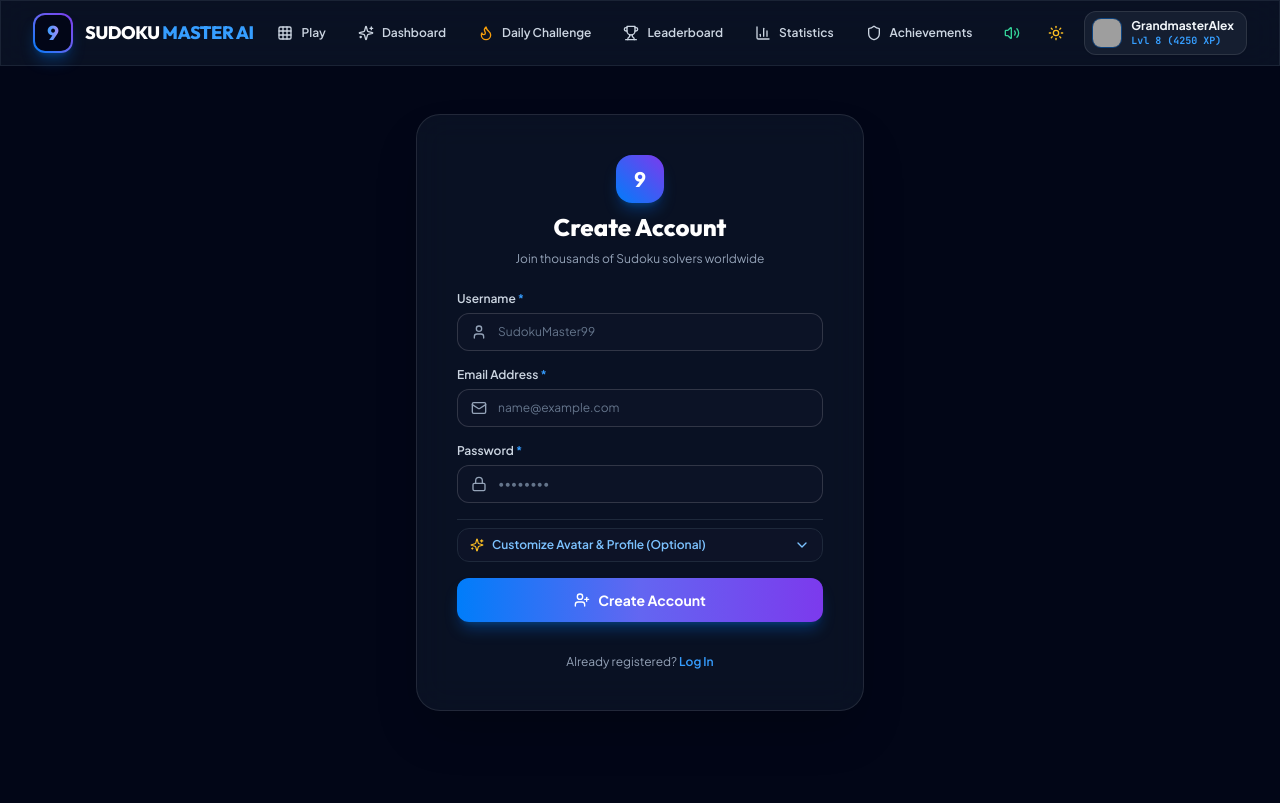
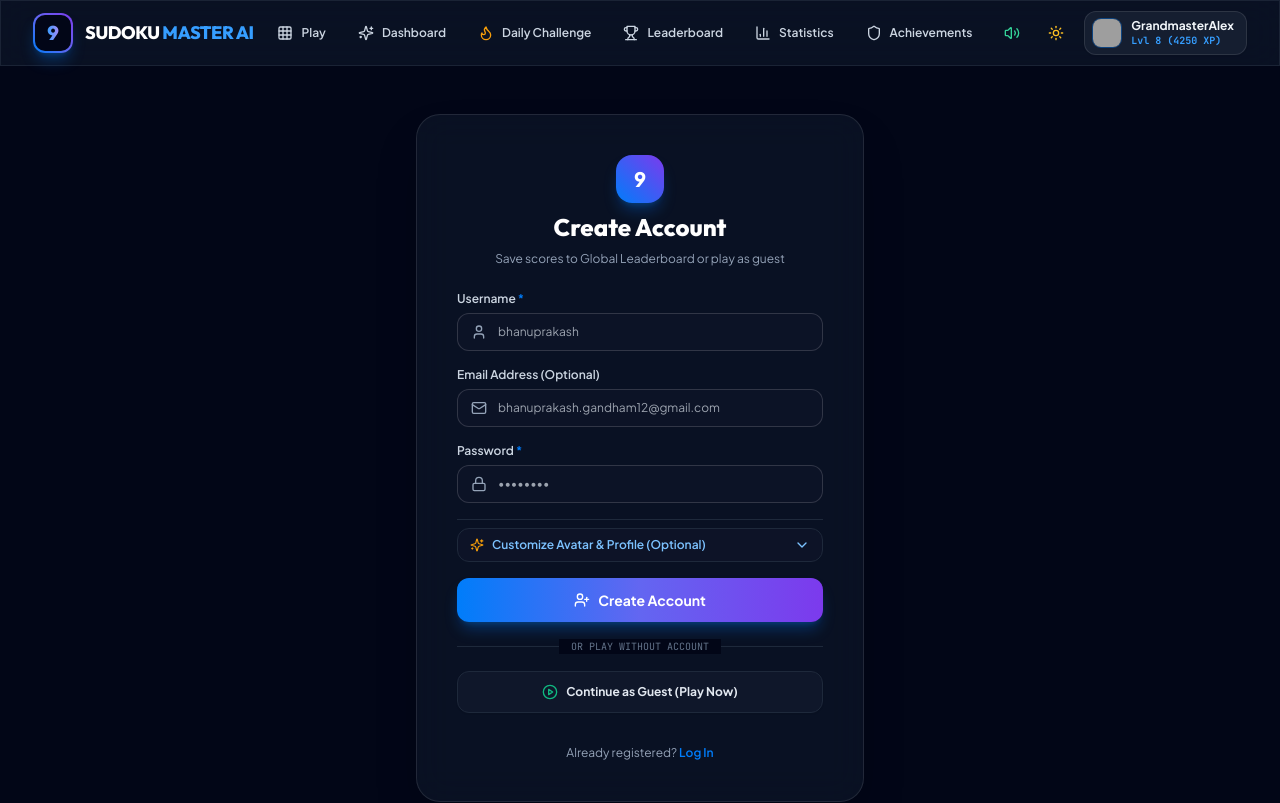
Before and after one commit to klu2300033213/sudokuMaster, a React (Vite) app in the folder frontend/: page /register in a window 1280 px wide. Shown: the top 803 px of the page. Built offline with nearby package versions, Linux system fonts and the light colour scheme; grey boxes are pictures that could not be loaded.

Commit message:
Add Continue as Guest (Play Now) option to Login and Register pages

```diff
--- a/frontend/src/pages/LoginPage.tsx
+++ b/frontend/src/pages/LoginPage.tsx
@@ -1,7 +1,7 @@
 import React, { useState } from 'react';
 import { Link, useNavigate } from 'react-router-dom';
 import { motion } from 'framer-motion';
-import { Mail, Lock, LogIn, Chrome, CheckSquare, Square, AlertCircle } from 'lucide-react';
+import { Mail, Lock, LogIn, CheckSquare, Square, AlertCircle, PlayCircle } from 'lucide-react';
 import { useAuthStore } from '../store/useAuthStore';
 import { ApiService } from '../services/api';
 import { soundManager } from '../utils/audio';
@@ -50,7 +50,7 @@ export const LoginPage: React.FC = () => {
             9
           </div>
           <h2 className="font-display font-black text-2xl text-slate-900 dark:text-white">Welcome Back</h2>
-          <p className="text-xs text-slate-600 dark:text-slate-400">Log in to resume your Sudoku games & track stats</p>
+          <p className="text-xs text-slate-600 dark:text-slate-400">Log in to sync your stats or play immediately as guest</p>
         </div>
 
         {error && (
@@ -122,6 +122,27 @@ export const LoginPage: React.FC = () => {
           </button>
         </form>
 
+        {/* Divider */}
+        <div className="relative flex items-center justify-center my-4">
+          <div className="border-t border-slate-300 dark:border-slate-800 w-full" />
+          <span className="bg-slate-50 dark:bg-slate-950 px-3 text-[10px] font-mono text-slate-500 uppercase absolute">
+            OR PLAY WITHOUT ACCOUNT
+          </span>
+        </div>
+
+        {/* Play as Guest Button */}
+        <button
+          type="button"
+          onClick={() => {
+            soundManager.playClick();
+            navigate('/play');
+          }}
+          className="w-full py-3 px-4 rounded-xl bg-slate-100 dark:bg-slate-900 hover:bg-slate-200 dark:hover:bg-slate-800 text-slate-800 dark:text-slate-200 text-xs font-bold flex items-center justify-center space-x-2 border border-slate-300 dark:border-slate-800 shadow-sm transition-all"
+        >
+          <PlayCircle className="w-4 h-4 text-emerald-500" />
+          <span>Continue as Guest (Play Now)</span>
+        </button>
+
         {/* Footer link */}
         <p className="text-center text-xs text-slate-600 dark:text-slate-400 pt-2">
           Don't have an account?{' '}
--- a/frontend/src/pages/RegisterPage.tsx
+++ b/frontend/src/pages/RegisterPage.tsx
@@ -1,7 +1,7 @@
 import React, { useState, useRef } from 'react';
 import { Link, useNavigate } from 'react-router-dom';
 import { motion, AnimatePresence } from 'framer-motion';
-import { Mail, Lock, User as UserIcon, UserPlus, AlertCircle, ChevronDown, ChevronUp, Globe, Sparkles, Check, Upload, Image, Link as LinkIcon } from 'lucide-react';
+import { Mail, Lock, User as UserIcon, UserPlus, AlertCircle, ChevronDown, ChevronUp, Globe, Sparkles, Check, Upload, Link as LinkIcon, PlayCircle } from 'lucide-react';
 import { useAuthStore } from '../store/useAuthStore';
 import { ApiService } from '../services/api';
 import { soundManager } from '../utils/audio';
@@ -42,7 +42,7 @@ export const RegisterPage: React.FC = () => {
   const [showOptionalProfile, setShowOptionalProfile] = useState(false);
   const [selectedAvatar, setSelectedAvatar] = useState(TOY_AVATARS[0].url);
   const [customAvatarUrl, setCustomAvatarUrl] = useState('');
-  const [country, setCountry] = useState('US');
+  const [country, setCountry] = useState('IN');
   const [bio, setBio] = useState('');
 
   const [loading, setLoading] = useState(false);
@@ -66,8 +66,8 @@ export const RegisterPage: React.FC = () => {
 
   const handleSubmit = async (e: React.FormEvent) => {
     e.preventDefault();
-    if (!username || !email || !password) {
-      setError('Please fill in all required fields.');
+    if (!username.trim() || !password.trim()) {
+      setError('Please enter a username and password.');
       return;
     }
     setError('');
@@ -77,15 +77,15 @@ export const RegisterPage: React.FC = () => {
     const finalAvatar = customAvatarUrl.trim() || selectedAvatar;
 
     try {
-      const res = await ApiService.register(email, username, password, {
+      const res = await ApiService.register(email.trim(), username.trim(), password, {
         avatarUrl: finalAvatar,
         country,
         bio,
       });
-      register(email, username, res.token, res.user);
+      register(email.trim(), username.trim(), res.token, res.user);
       navigate('/dashboard');
-    } catch (err) {
-      setError('Registration failed. Please try again.');
+    } catch (err: any) {
+      setError(err.message || 'Registration failed. Please try again.');
     } finally {
       setLoading(false);
     }
@@ -103,22 +103,22 @@ export const RegisterPage: React.FC = () => {
           <div className="w-12 h-12 rounded-2xl bg-gradient-to-tr from-brand-500 to-violet-600 mx-auto flex items-center justify-center font-black text-xl text-white shadow-lg shadow-brand-500/30">
             9
           </div>
-          <h2 className="font-display font-black text-2xl text-white">Create Account</h2>
-          <p className="text-xs text-slate-400">Join thousands of Sudoku solvers worldwide</p>
+          <h2 className="font-display font-black text-2xl text-slate-900 dark:text-white">Create Account</h2>
+          <p className="text-xs text-slate-600 dark:text-slate-400">Save scores to Global Leaderboard or play as guest</p>
         </div>
 
         {error && (
-          <div className="p-3 rounded-xl bg-rose-500/20 border border-rose-500/30 text-rose-300 text-xs flex items-center space-x-2">
-            <AlertCircle className="w-4 h-4 flex-shrink-0" />
-            <span>{error}</span>
+          <div className="p-3.5 rounded-xl bg-rose-500/20 border border-rose-500/40 text-rose-700 dark:text-rose-300 text-xs flex items-center space-x-2.5">
+            <AlertCircle className="w-4 h-4 flex-shrink-0 text-rose-500" />
+            <span className="font-semibold">{error}</span>
           </div>
         )}
 
         <form onSubmit={handleSubmit} className="space-y-4">
           {/* Username */}
           <div>
-            <label className="text-xs font-semibold text-slate-300 block mb-1.5">
-              Username <span className="text-brand-400">*</span>
+            <label className="text-xs font-semibold text-slate-700 dark:text-slate-300 block mb-1.5">
+              Username <span className="text-brand-500">*</span>
             </label>
             <div className="relative">
               <UserIcon className="w-4 h-4 text-slate-400 absolute left-3.5 top-1/2 -translate-y-1/2" />
@@ -127,34 +127,33 @@ export const RegisterPage: React.FC = () => {
                 required
                 value={username}
                 onChange={(e) => setUsername(e.target.value)}
-                className="w-full glass-input pl-10 pr-4 py-2.5 rounded-xl text-xs text-white placeholder-slate-500 focus:outline-none focus:ring-2 focus:ring-brand-500"
-                placeholder="SudokuMaster99"
+                className="w-full glass-input pl-10 pr-4 py-2.5 rounded-xl text-xs focus:outline-none focus:ring-2 focus:ring-brand-500"
+                placeholder="bhanuprakash"
               />
             </div>
           </div>
 
           {/* Email */}
           <div>
-            <label className="text-xs font-semibold text-slate-300 block mb-1.5">
-              Email Address <span className="text-brand-400">*</span>
+            <label className="text-xs font-semibold text-slate-700 dark:text-slate-300 block mb-1.5">
+              Email Address (Optional)
             </label>
             <div className="relative">
               <Mail className="w-4 h-4 text-slate-400 absolute left-3.5 top-1/2 -translate-y-1/2" />
               <input
                 type="email"
-                required
                 value={email}
                 onChange={(e) => setEmail(e.target.value)}
-                className="w-full glass-input pl-10 pr-4 py-2.5 rounded-xl text-xs text-white placeholder-slate-500 focus:outline-none focus:ring-2 focus:ring-brand-500"
-                placeholder="name@example.com"
+                className="w-full glass-input pl-10 pr-4 py-2.5 rounded-xl text-xs focus:outline-none focus:ring-2 focus:ring-brand-500"
+                placeholder="bhanuprakash.gandham12@gmail.com"
               />
             </div>
           </div>
 
           {/* Password */}
           <div>
-            <label className="text-xs font-semibold text-slate-300 block mb-1.5">
-              Password <span className="text-brand-400">*</span>
+            <label className="text-xs font-semibold text-slate-700 dark:text-slate-300 block mb-1.5">
+              Password <span className="text-brand-500">*</span>
             </label>
             <div className="relative">
               <Lock className="w-4 h-4 text-slate-400 absolute left-3.5 top-1/2 -translate-y-1/2" />
@@ -163,24 +162,24 @@ export const RegisterPage: React.FC = () => {
                 required
                 value={password}
                 onChange={(e) => setPassword(e.target.value)}
-                className="w-full glass-input pl-10 pr-4 py-2.5 rounded-xl text-xs text-white placeholder-slate-500 focus:outline-none focus:ring-2 focus:ring-brand-500"
+                className="w-full glass-input pl-10 pr-4 py-2.5 rounded-xl text-xs focus:outline-none focus:ring-2 focus:ring-brand-500"
                 placeholder="••••••••"
               />
             </div>
           </div>
 
           {/* OPTIONAL PROFILE DETAILS TOGGLE */}
-          <div className="pt-2 border-t border-slate-800">
+          <div className="pt-2 border-t border-slate-300 dark:border-slate-800">
             <button
               type="button"
               onClick={() => {
                 soundManager.playClick();
                 setShowOptionalProfile(!showOptionalProfile);
               }}
-              className="w-full py-2 px-3 rounded-xl bg-slate-900/60 hover:bg-slate-800 text-xs font-semibold text-brand-300 border border-slate-800 flex items-center justify-between transition-colors"
+              className="w-full py-2 px-3 rounded-xl bg-slate-100 dark:bg-slate-900/60 hover:bg-slate-200 dark:hover:bg-slate-800 text-xs font-semibold text-brand-600 dark:text-brand-300 border border-slate-300 dark:border-slate-800 flex items-center justify-between transition-colors"
             >
               <span className="flex items-center space-x-2">
-                <Sparkles className="w-3.5 h-3.5 text-amber-400" />
+                <Sparkles className="w-3.5 h-3.5 text-amber-500" />
                 <span>Customize Avatar & Profile (Optional)</span>
               </span>
               {showOptionalProfile ? <ChevronUp className="w-4 h-4" /> : <ChevronDown className="w-4 h-4" />}
@@ -197,13 +196,13 @@ export const RegisterPage: React.FC = () => {
                   {/* Avatar Picker & Device Upload */}
                   <div>
                     <div className="flex items-center justify-between mb-2">
-                      <label className="text-[11px] font-semibold text-slate-400 block">
+                      <label className="text-[11px] font-semibold text-slate-600 dark:text-slate-400 block">
                         Choose Avatar or Upload Image
                       </label>
                       <button
                         type="button"
                         onClick={() => fileInputRef.current?.click()}
-                        className="text-[10px] font-bold text-brand-400 hover:text-brand-300 flex items-center space-x-1 bg-brand-500/10 px-2 py-1 rounded-lg border border-brand-500/30"
+                        className="text-[10px] font-bold text-brand-600 dark:text-brand-400 hover:text-brand-500 flex items-center space-x-1 bg-brand-500/10 px-2 py-1 rounded-lg border border-brand-500/30"
                       >
                         <Upload className="w-3 h-3" />
                         <span>Upload from Laptop/Mobile</span>
@@ -229,8 +228,8 @@ export const RegisterPage: React.FC = () => {
                           }}
                           className={`relative cursor-pointer rounded-xl overflow-hidden aspect-square border-2 transition-all ${
                             selectedAvatar === av.url && !customAvatarUrl
-                              ? 'border-brand-400 ring-2 ring-brand-500/40 scale-105'
-                              : 'border-slate-800 hover:border-slate-600'
+                              ? 'border-brand-500 ring-2 ring-brand-500/40 scale-105'
+                              : 'border-slate-300 dark:border-slate-800 hover:border-slate-500'
                           }`}
                         >
                           <img src={av.url} alt={av.name} className="w-full h-full object-cover" />
@@ -256,7 +255,7 @@ export const RegisterPage: React.FC = () => {
                           setCustomAvatarUrl(e.target.value);
                           if (e.target.value) setSelectedAvatar(e.target.value);
                         }}
-                        className="w-full glass-input pl-9 pr-3 py-1.5 rounded-xl text-[11px] text-white placeholder-slate-500 focus:outline-none focus:ring-1 focus:ring-brand-500"
+                        className="w-full glass-input pl-9 pr-3 py-1.5 rounded-xl text-[11px] placeholder-slate-500 focus:outline-none focus:ring-1 focus:ring-brand-500"
                         placeholder="Or paste any avatar Image URL..."
                       />
                     </div>
@@ -264,7 +263,7 @@ export const RegisterPage: React.FC = () => {
 
                   {/* Country Selector */}
                   <div>
-                    <label className="text-[11px] font-semibold text-slate-400 block mb-1.5">
+                    <label className="text-[11px] font-semibold text-slate-600 dark:text-slate-400 block mb-1.5">
                       Country / Region (Optional)
                     </label>
                     <div className="relative">
@@ -272,10 +271,10 @@ export const RegisterPage: React.FC = () => {
                       <select
                         value={country}
                         onChange={(e) => setCountry(e.target.value)}
-                        className="w-full glass-input pl-10 pr-4 py-2.5 rounded-xl text-xs text-white focus:outline-none focus:ring-2 focus:ring-brand-500 bg-slate-900"
+                        className="w-full glass-input pl-10 pr-4 py-2.5 rounded-xl text-xs focus:outline-none focus:ring-2 focus:ring-brand-500 bg-white dark:bg-slate-900"
                       >
                         {COUNTRIES.map((c) => (
-                          <option key={c.code} value={c.code} className="bg-slate-950 text-slate-100">
+                          <option key={c.code} value={c.code} className="bg-white dark:bg-slate-950 text-slate-900 dark:text-slate-100">
                             {c.name} ({c.code})
                           </option>
                         ))}
@@ -285,14 +284,14 @@ export const RegisterPage: React.FC = () => {
 
                   {/* Bio */}
                   <div>
-                    <label className="text-[11px] font-semibold text-slate-400 block mb-1.5">
+                    <label className="text-[11px] font-semibold text-slate-600 dark:text-slate-400 block mb-1.5">
                       Short Bio (Optional)
                     </label>
                     <textarea
                       value={bio}
                       onChange={(e) => setBio(e.target.value)}
                       rows={2}
-                      className="w-full glass-input p-3 rounded-xl text-xs text-white placeholder-slate-500 focus:outline-none focus:ring-2 focus:ring-brand-500 resize-none"
+                      className="w-full glass-input p-3 rounded-xl text-xs placeholder-slate-500 focus:outline-none focus:ring-2 focus:ring-brand-500 resize-none"
                       placeholder="Share your Sudoku goals or solving style..."
                     />
                   </div>
@@ -312,10 +311,31 @@ export const RegisterPage: React.FC = () => {
           </button>
         </form>
 
+        {/* Divider */}
+        <div className="relative flex items-center justify-center my-4">
+          <div className="border-t border-slate-300 dark:border-slate-800 w-full" />
+          <span className="bg-slate-50 dark:bg-slate-950 px-3 text-[10px] font-mono text-slate-500 uppercase absolute">
+            OR PLAY WITHOUT ACCOUNT
+          </span>
+        </div>
+
+        {/* Play as Guest Button */}
+        <button
+          type="button"
+          onClick={() => {
+            soundManager.playClick();
+            navigate('/play');
+          }}
+          className="w-full py-3 px-4 rounded-xl bg-slate-100 dark:bg-slate-900 hover:bg-slate-200 dark:hover:bg-slate-800 text-slate-800 dark:text-slate-200 text-xs font-bold flex items-center justify-center space-x-2 border border-slate-300 dark:border-slate-800 shadow-sm transition-all"
+        >
+          <PlayCircle className="w-4 h-4 text-emerald-500" />
+          <span>Continue as Guest (Play Now)</span>
+        </button>
+
         {/* Footer link */}
-        <p className="text-center text-xs text-slate-400 pt-2">
+        <p className="text-center text-xs text-slate-600 dark:text-slate-400 pt-2">
           Already registered?{' '}
-          <Link to="/login" className="text-brand-400 font-semibold hover:underline">
+          <Link to="/login" className="text-brand-500 font-semibold hover:underline">
             Log In
           </Link>
         </p>
```
